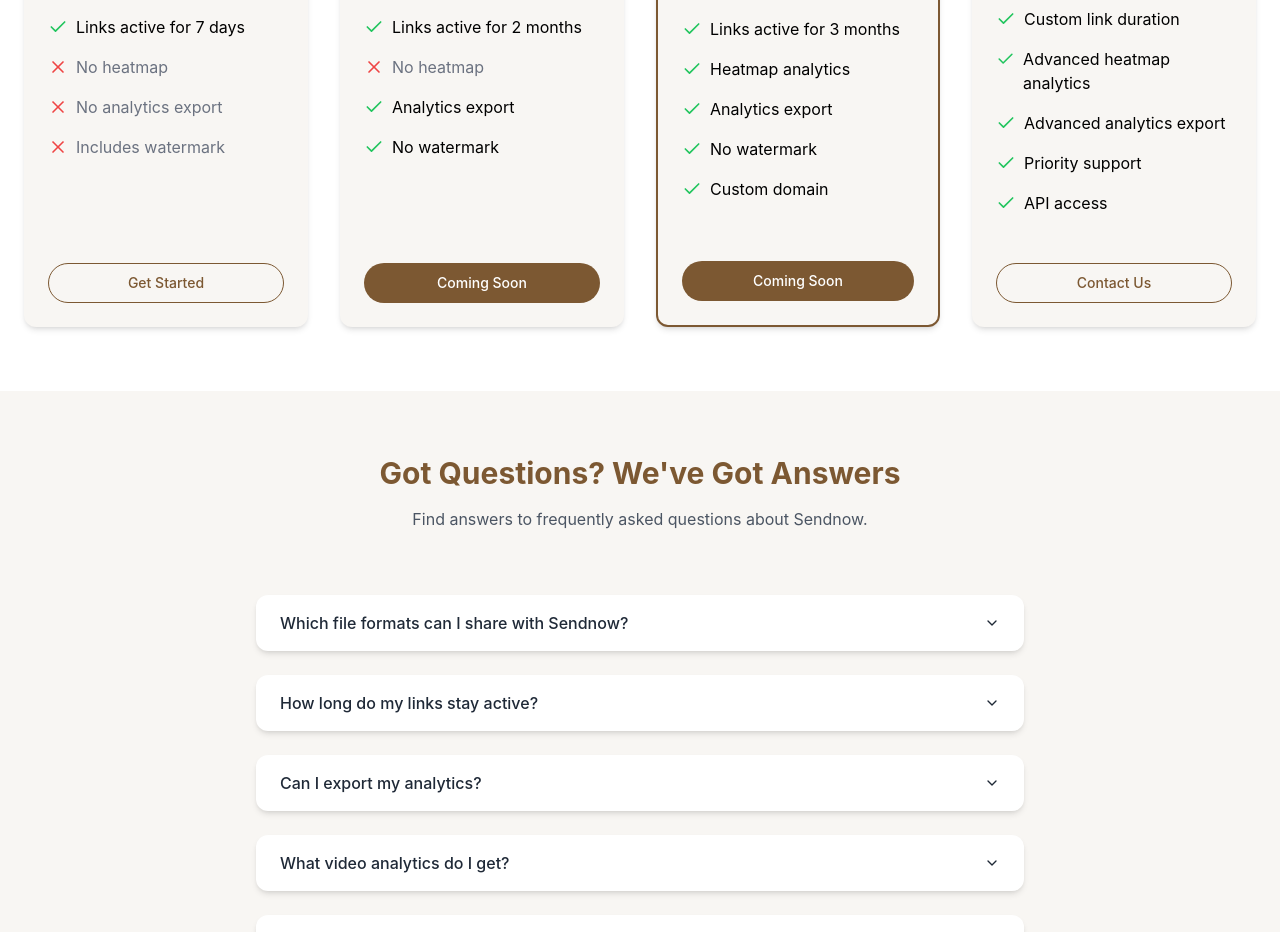
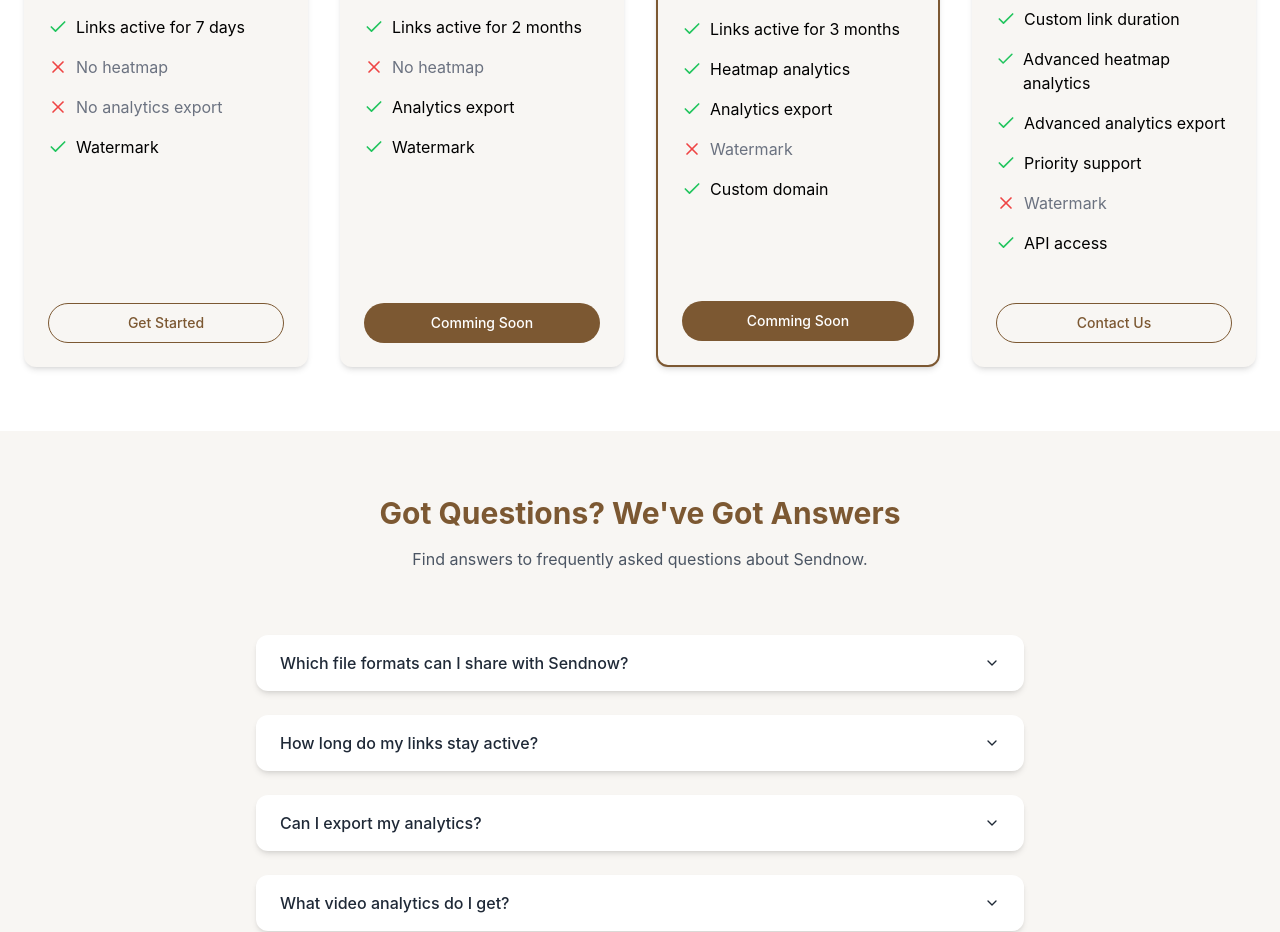
Before and after one commit to Get-analytics/Sndnow, a React (Create React App) app: page / in a window 1280 px wide. Shown: the part 5760-6692 px from the top of the page. Built offline with nearby package versions, Linux system fonts and the light colour scheme.

Commit message:
Update PricingSection.jsx
pricng water mark updated

```diff
--- a/src/Component/PricingSection.jsx
+++ b/src/Component/PricingSection.jsx
@@ -10,7 +10,7 @@ const PricingSection = () => {
     triggerOnce: true,
   });
 
-  const pricingPlans = [
+   const pricingPlans = [
     {
       name: "Free Plan",
       price: "$0",
@@ -21,7 +21,7 @@ const PricingSection = () => {
         { text: "Links active for 7 days", available: true },
         { text: "No heatmap", available: false },
         { text: "No analytics export", available: false },
-        { text: "Includes watermark", available: false }
+        { text: "Watermark", available: true }
       ],
       cta: "Get Started",
       ctaVariant: "outline",
@@ -37,9 +37,9 @@ const PricingSection = () => {
         { text: "Links active for 2 months", available: true },
         { text: "No heatmap", available: false },
         { text: "Analytics export", available: true },
-        { text: "No watermark", available: true }
+        { text: "Watermark", available: true }
       ],
-      cta: "Coming Soon",
+      cta: "Comming Soon",
       ctaVariant: "default",
       highlight: false
     },
@@ -53,10 +53,10 @@ const PricingSection = () => {
         { text: "Links active for 3 months", available: true },
         { text: "Heatmap analytics", available: true },
         { text: "Analytics export", available: true },
-        { text: "No watermark", available: true },
+        { text: "Watermark", available: false },
         { text: "Custom domain", available: true }
       ],
-      cta: "Coming Soon",
+      cta: "Comming Soon",
       ctaVariant: "default",
       highlight: true
     },
@@ -71,6 +71,7 @@ const PricingSection = () => {
         { text: "Advanced heatmap analytics", available: true },
         { text: "Advanced analytics export", available: true },
         { text: "Priority support", available: true },
+        { text: "Watermark", available: false },
         { text: "API access", available: true }
       ],
       cta: "Contact Us",
```
